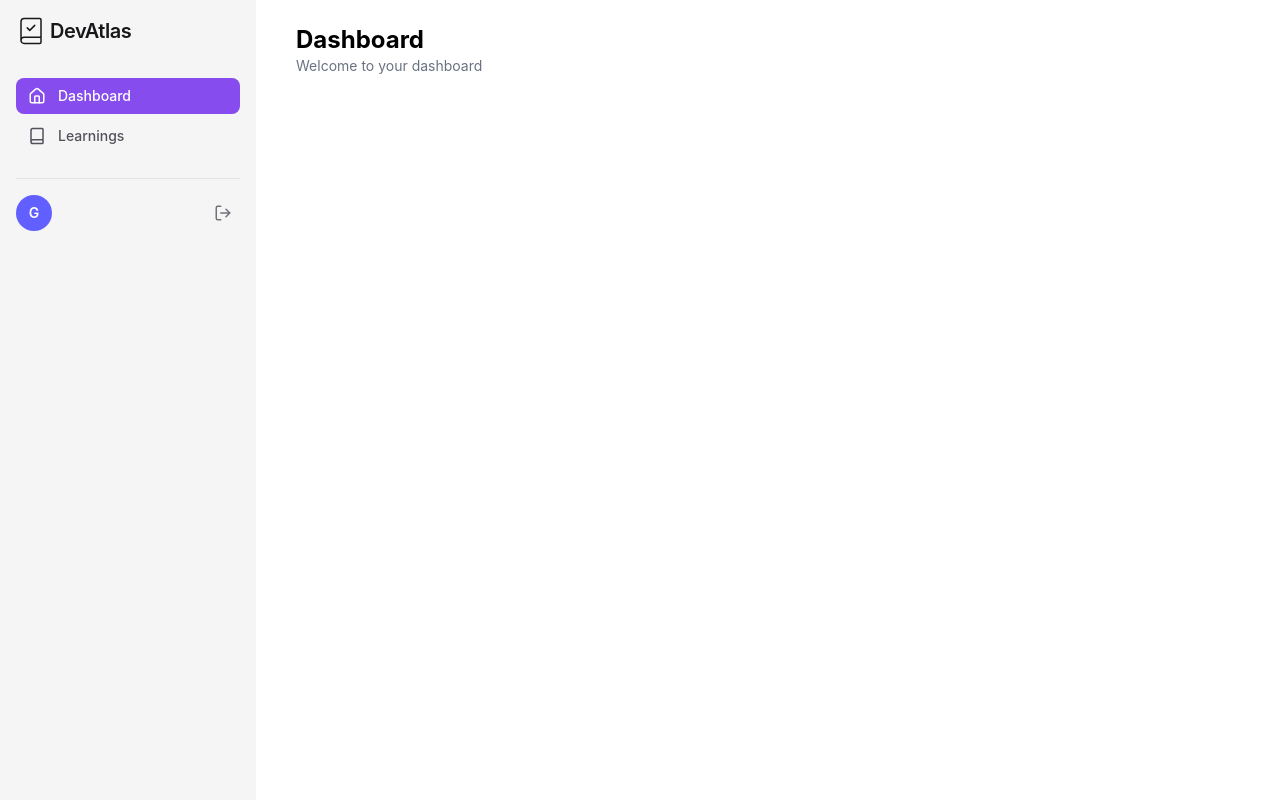
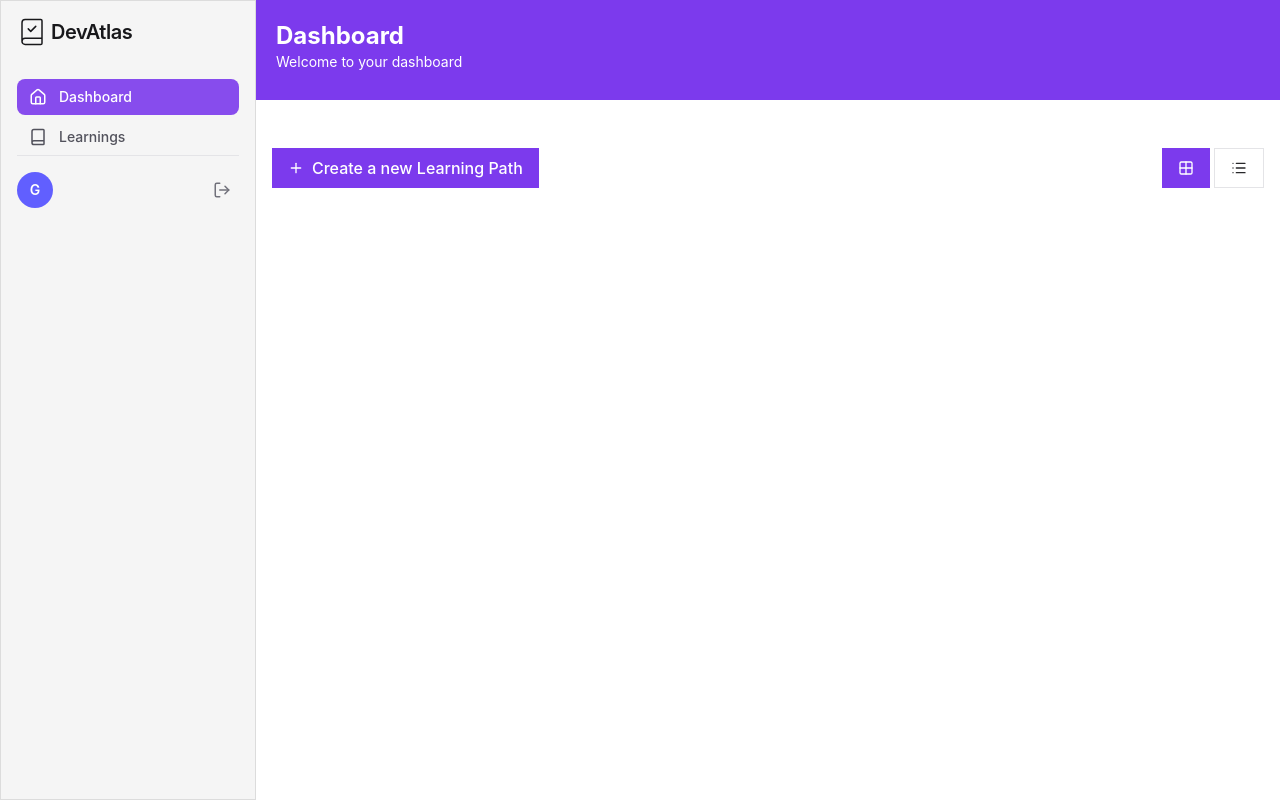
Before and after one commit to TomerP750/DevAtlas, a React (Vite) app in the folder frontend/: page /dashboard in a window 1280 px wide. Built offline with nearby package versions, Linux system fonts and the light colour scheme.

Commit message:
dtos added

```diff
--- /dev/null
+++ b/frontend/src/features/dashboard/index/components/LearningPathCard.tsx
@@ -0,0 +1,12 @@
+
+
+export function LearningPathCard() {
+    return (
+        <article className="flex flex-col gap-2">
+            <div className="flex items-center justify-between">
+                <h3 className="text-lg font-medium">{}</h3>
+                <p className="text-sm text-gray-500">{}</p>
+            </div>
+        </article>
+    )
+}
--- /dev/null
+++ b/frontend/src/features/dashboard/index/models/Topic.ts
@@ -0,0 +1,6 @@
+export interface Topic {
+    id: string;
+    SectionId: string;
+    title: string;
+    note: string;
+}
--- a/frontend/src/features/dashboard/index/pages/DashboardIndex.tsx
+++ b/frontend/src/features/dashboard/index/pages/DashboardIndex.tsx
@@ -1,14 +1,62 @@
+import { BookOpenIcon, Grid2x2Icon, GridIcon, ListIcon, PlusIcon } from "lucide-react";
 import { DashboardHeader } from "../../shared/components/DashboardHeader";
+import { useNavigate } from "react-router-dom";
+import { Button } from "../../../../shared/ui/Button";
+import { useState } from "react";
 
+type GridLayout = "grid" | "row";
 
 export function DashboardIndex() {
+
+    const navigate = useNavigate();
+
+    const [gridLayout, setGridLayout] = useState<GridLayout>("grid");
+
     return (
-        <section className="p-6">
+        <section className="">
             <DashboardHeader
                 title="Dashboard"
                 description="Welcome to your dashboard"
             />
 
+            <div className="p-4 max-w-7xl flex flex-col w-full mt-8">
+
+                {/* Action buttons */}
+                <div className="flex justify-between gap-2">
+                    <Button variant="primary" className="w-fit! rounded-none!">
+                        <PlusIcon className="w-4 h-4" />
+                        Create a new Learning Path
+                    </Button>
+
+                    <div className="flex gap-1">
+                        <Button
+                            onClick={() => setGridLayout("grid")}
+                            variant={gridLayout === "grid" ? "primary" : "secondary"}
+                            className="w-fit! rounded-none!"
+                        >
+                            <Grid2x2Icon className="w-4 h-4" />
+
+                        </Button>
+                        <Button
+                            onClick={() => setGridLayout("row")}
+                            variant={gridLayout === "row" ? "primary" : "secondary"}
+                            className="w-fit! rounded-none!"
+                        >
+                            <ListIcon className="w-4 h-4" />
+                        </Button>
+                    </div>
+                </div>
+
+                <div className={`grid ${gridLayout === "grid" ? "grid-cols-2" : "grid-cols-1"} gap-4`}>
+
+
+                </div>
+
+
+
+
+            </div>
+
         </section>
     )
 }
--- a/frontend/src/features/dashboard/layout/sidebar/Sidebar.tsx
+++ b/frontend/src/features/dashboard/layout/sidebar/Sidebar.tsx
@@ -6,7 +6,7 @@ import { Badge } from "../../../../shared/ui/Badge";
 
 export function Sidebar() {
     return (
-        <aside className="w-64 bg-neutral-100 dark:bg-gray-800 p-4">
+        <aside className="w-64 border border-black/10 dark:border-white bg-neutral-100 dark:bg-gray-800 p-4">
 
             <h2 className="mb-8 inline-flex items-center gap-1 text-xl font-semibold tracking-tight text-zinc-900 dark:text-white">
                 <BookCheck size={30} strokeWidth={1.2} />
@@ -36,14 +36,14 @@ export function Sidebar() {
                 })}
             </nav>
 
-            <div className="mt-6 border-t border-zinc-200 pt-4 dark:border-white/10">
+            <div className="mt-auto border-t border-zinc-200 pt-4 dark:border-white/10">
+
+                {/* User row */}
                 <div className="flex items-center justify-between">
 
                     {/* User badge */}
                     <div className="flex items-center gap-3 min-w-0">
                         <Badge
-
-
                             size="sm"
                         />
 
--- a/frontend/src/features/dashboard/shared/components/DashboardHeader.tsx
+++ b/frontend/src/features/dashboard/shared/components/DashboardHeader.tsx
@@ -5,10 +5,10 @@ interface DashboardHeaderProps {
 
 export function DashboardHeader({ title, description }: DashboardHeaderProps) {
     return (
-        <header className="h-20 bg-white dark:bg-gray-800">
-            <div className="container mx-auto px-4">
+        <header className="p-5 min-h-25 bg-brand-primary text-white dark:bg-gray-800">
+            <div className="">
                 <h1 className="text-2xl font-bold">{title}</h1>
-                <p className="text-sm text-gray-500">{description}</p>
+                <p className="text-sm">{description}</p>
             </div>
         </header>
     )
--- a/frontend/src/layout/Routing.tsx
+++ b/frontend/src/layout/Routing.tsx
@@ -18,7 +18,13 @@ export function Routing() {
             </Route>
 
             <Route path="/dashboard" element={<DashboardLayout />}>
-                <Route index element={<DashboardIndex />} />
+
+                <Route index element={
+                    <SuspenseWrapper>
+                        <DashboardIndex />
+                    </SuspenseWrapper>}
+                />
+
             </Route>
         </Routes>
     )
```
Also changed, not shown: frontend/src/features/dashboard/index/models/LearningPath.ts (added, +7 -0 lines), frontend/src/features/dashboard/index/models/Section.ts (added, +8 -0 lines).
